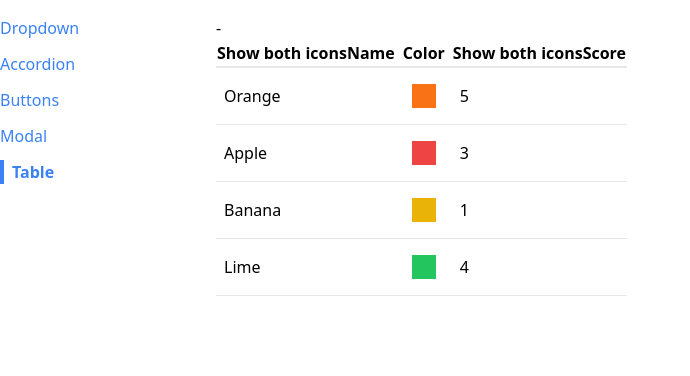
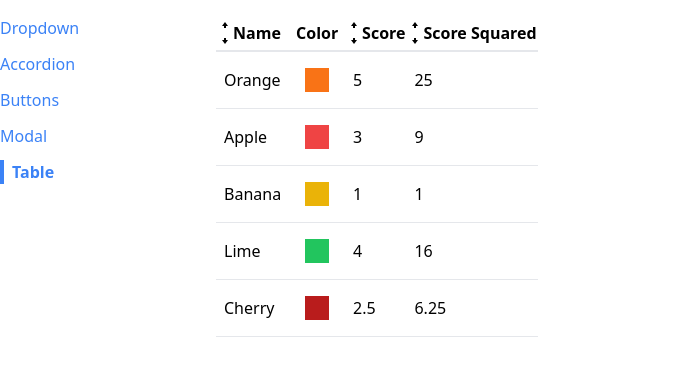
Before and after one commit to zakarya/react-course-comps, a React (Create React App) app: page /table in a window 1280 px wide. Shown: the top 376 px of the page, without its empty margins (0-690 px from the left). Built offline with nearby package versions, Linux system fonts and the light colour scheme.

Commit message:
Added icons and made the sort reset if another icon is clicked.

```diff
--- a/src/components/SortableTable.js
+++ b/src/components/SortableTable.js
@@ -1,5 +1,6 @@
+import { useState } from "react";
+import { GoArrowSmallDown, GoArrowSmallUp } from "react-icons/go";
 import Table from "./Table";
-import { useState } from "react";
 
 function SortableTable(props) {
   const [sortOrder, setSortOrder] = useState(null);
@@ -7,6 +8,12 @@
   const { config, data } = props;
 
   const handleClick = (label) => {
+    if (sortBy && label !== sortBy) {
+      setSortOrder("asc");
+      setSortBy(label);
+      return;
+    }
+
     if (sortOrder === null) {
       setSortOrder("asc");
       setSortBy(label);
@@ -27,9 +34,14 @@
     return {
       ...column,
       header: () => (
-        <th onClick={() => handleClick(column.label)}>
-          {getIcons(column.label, sortBy, sortOrder)}
-          {column.label}
+        <th
+          className="cursor-pointer hover:bg-gray-100"
+          onClick={() => handleClick(column.label)}
+        >
+          <div className="flex items-center">
+            {getIcons(column.label, sortBy, sortOrder)}
+            {column.label}
+          </div>
         </th>
       ),
     };
@@ -55,25 +67,38 @@
     });
   }
 
-  return (
-    <div>
-      {sortOrder} - {sortBy}
-      <Table {...props} data={sortedData} config={updatedConfig} />
-    </div>
-  );
+  return <Table {...props} data={sortedData} config={updatedConfig} />;
 }
 
 function getIcons(label, sortBy, sortOrder) {
   if (label !== sortBy) {
-    return "Show both icons";
+    return (
+      <div>
+        <GoArrowSmallUp />
+        <GoArrowSmallDown />
+      </div>
+    );
   }
 
   if (sortOrder === null) {
-    return "show both icons";
+    return (
+      <div>
+        <GoArrowSmallUp />
+        <GoArrowSmallDown />
+      </div>
+    );
   } else if (sortOrder === "asc") {
-    return "show up icon";
+    return (
+      <div>
+        <GoArrowSmallUp />
+      </div>
+    );
   } else if (sortOrder === "desc") {
-    return "show down icon";
+    return (
+      <div>
+        <GoArrowSmallDown />
+      </div>
+    );
   }
 }
 
--- a/src/pages/TablePage.js
+++ b/src/pages/TablePage.js
@@ -7,6 +7,7 @@
     { name: "Apple", color: "bg-red-500", score: 3 },
     { name: "Banana", color: "bg-yellow-500", score: 1 },
     { name: "Lime", color: "bg-green-500", score: 4 },
+    { name: "Cherry", color: "bg-red-700", score: 2.5 },
   ];
 
   const config = [
@@ -24,6 +25,11 @@
       render: (fruit) => fruit.score,
       sortValue: (fruit) => fruit.score,
     },
+    {
+      label: "Score Squared",
+      render: (fruit) => fruit.score ** 2,
+      sortValue: (fruit) => fruit.score ** 2,
+    },
   ];
 
   const keyFn = (fruit) => {
```
